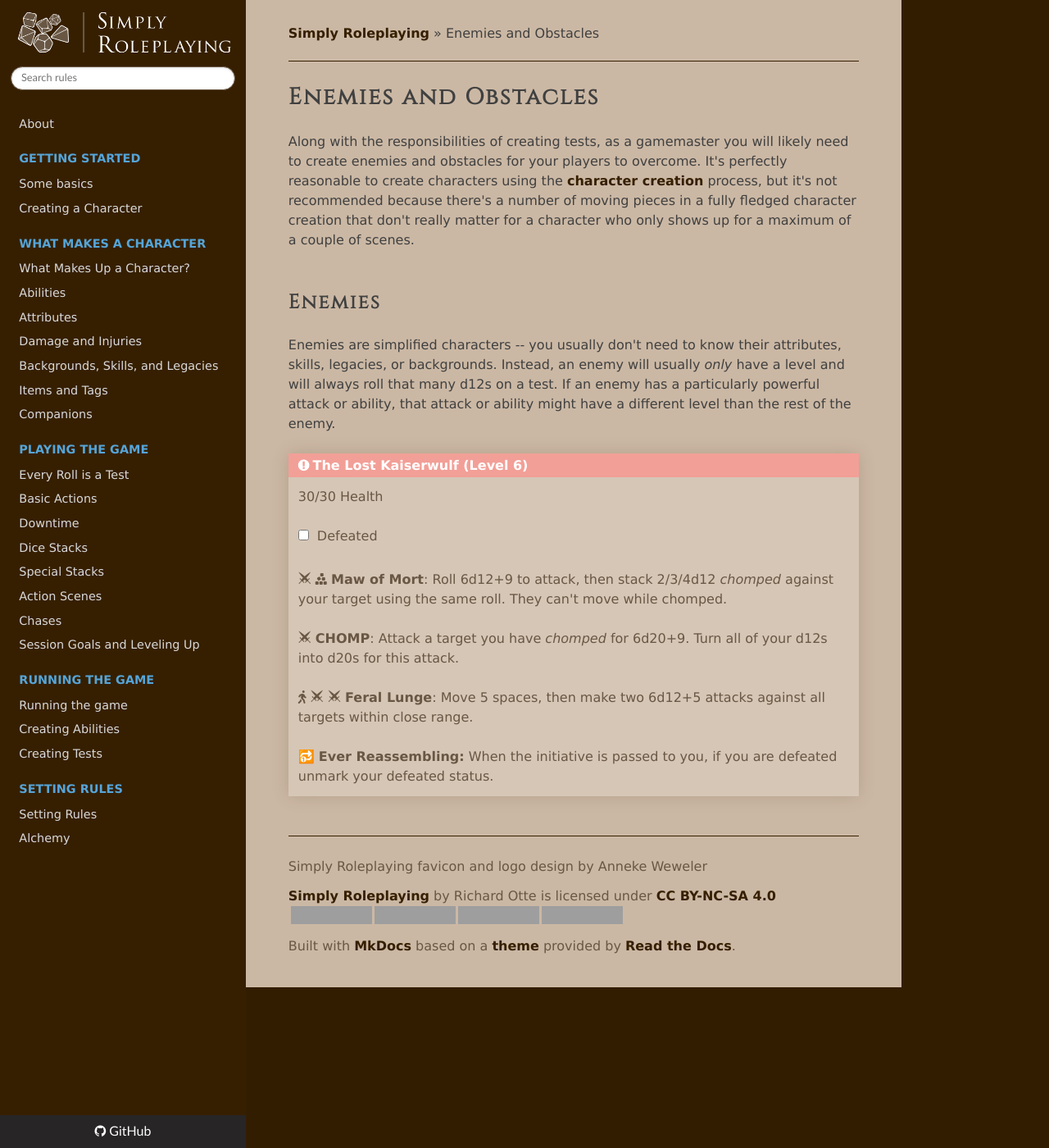
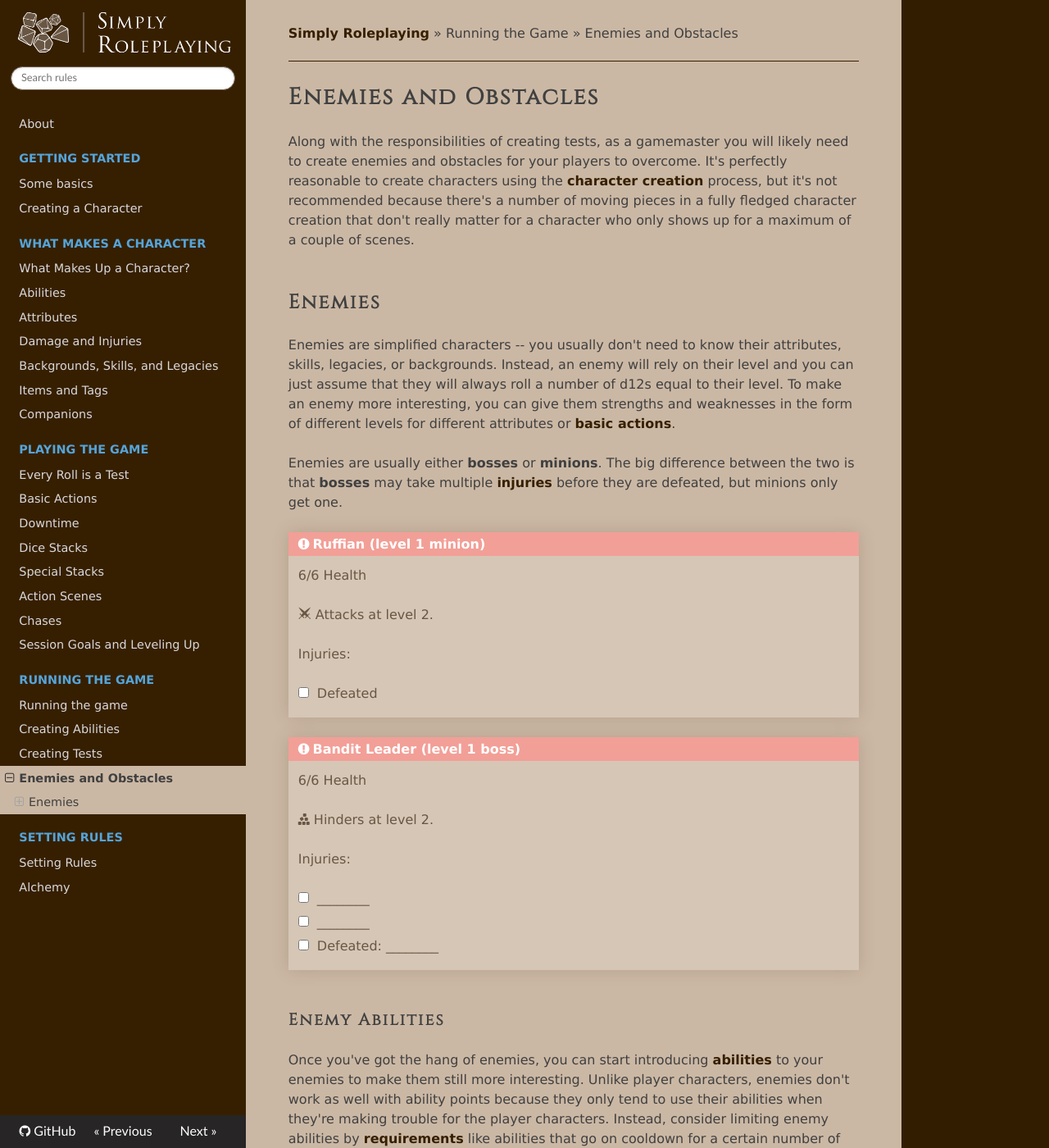
Before and after one commit to TheFifthRider/simply-roleplaying-webapp, an MkDocs documentation site: the page built from docs/running_the_game/enemies_and_obstacles.md, in a window 1280 px wide and 1400 px high. Shown: the whole window at 82% size. Built offline with MkDocs 1.6.1, drawn with Linux system fonts in a browser that asks for light colours; nearby versions of some CDN libraries; some of the changed text lies outside the part shown; grey boxes are pictures that could not be loaded.

Commit message:
feat: Added some more on enemies

```diff
--- a/docs/running_the_game/enemies_and_obstacles.md
+++ b/docs/running_the_game/enemies_and_obstacles.md
@@ -2,18 +2,45 @@
 
 Along with the responsibilities of creating tests, as a gamemaster you will likely need to create enemies and obstacles for your players to overcome. It's perfectly reasonable to create characters using the [character creation](../getting_started/creation.md) process, but it's not recommended because there's a number of moving pieces in a fully fledged character creation that don't really matter for a character who only shows up for a maximum of a couple of scenes.
 
+
 ## Enemies
 
-Enemies are simplified characters -- you usually don't need to know their attributes, skills, legacies, or backgrounds. Instead, an enemy will usually _only_ have a level and will always roll that many d12s on a test. If an enemy has a particularly powerful attack or ability, that attack or ability might have a different level than the rest of the enemy.
+Enemies are simplified characters -- you usually don't need to know their attributes, skills, legacies, or backgrounds. Instead, an enemy will rely on their level and you can just assume that they will always roll a number of d12s equal to their level. To make an enemy more interesting, you can give them strengths and weaknesses in the form of different levels for different attributes or [basic actions](../gameplay/basic_actions.md).
+
+Enemies are usually either **bosses** or **minions**. The big difference between the two is that **bosses** may take multiple [injuries](../character/health.md#injuries) before they are defeated, but minions only get one.
+
+!!! error "Ruffian (level 1 minion)"
+    6/6 Health
+
+    <i class="ra ra-crossed-swords"></i> Attacks at level 2.
+
+    Injuries:
+
+    * [ ] Defeated
+
+!!! error "Bandit Leader (level 1 boss)"
+    6/6 Health
+
+    <i class="fa-solid fa-cubes-stacked"></i> Hinders at level 2.
+
+    Injuries:
+
+    * [ ] \_\_\_\_\_\_\_\_
+    * [ ] \_\_\_\_\_\_\_\_
+    * [ ] Defeated: \_\_\_\_\_\_\_\_
+
+### Enemy Abilities
+
+Once you've got the hang of enemies, you can start introducing [abilities](../character/abilities.md) to your enemies to make them still more interesting. Unlike player characters, enemies don't work as well with ability points because they only tend to use their abilities when they're making trouble for the player characters. Instead, consider limiting enemy abilities by [requirements](../running_the_game/creating_abilities.md#requirements) like abilities that go on cooldown for a certain number of turns, or abilities that only unlock after taking a certain number of injuries.
 
 !!! error "**The Lost Kaiserwulf** (Level 6)"
     30/30 Health
 
-    * [ ] Defeated
+    * [ ] Defeated: \_\_\_\_\_\_\_\_
 
-    <i class="ra ra-crossed-swords"></i> <i class="fa-solid fa-cubes-stacked"></i> **Maw of Mort**: Roll 6d12+9 to attack, then stack 2/3/4d12 _chomped_ against your target using the same roll. They can't move while chomped.
+    <i class="ra ra-crossed-swords"></i> <i class="fa-solid fa-cubes-stacked"></i> **Maw of Mort**: Roll 9d12 to attack, then stack 2/3/4d12 _chomped_ against your target using the same roll. They can't move while chomped.
 
-    <i class="ra ra-crossed-swords"></i> **CHOMP**: Attack a target you have _chomped_ for 6d20+9. Turn all of your d12s into d20s for this attack.
+    <i class="ra ra-crossed-swords"></i> **CHOMP**: Attack a target you have _chomped_ for 9d12.
 
     <i class="fa-solid fa-person-walking"></i> <i class="ra ra-crossed-swords"></i> <i class="ra ra-crossed-swords"></i> **Feral Lunge**: Move 5 spaces, then make two 6d12+5 attacks against all targets within close range.
 
--- a/mkdocs.yml
+++ b/mkdocs.yml
@@ -27,6 +27,7 @@ nav:
         - running_the_game/index.md
         - running_the_game/creating_abilities.md
         - running_the_game/creating_tests.md
+        - running_the_game/enemies_and_obstacles.md
     - 'Setting Rules':
         - setting_rules/index.md
         - setting_rules/alchemy.md
```
Also changed, not shown: docs/running_the_game/creating_tests.md (+1 -1 lines).
